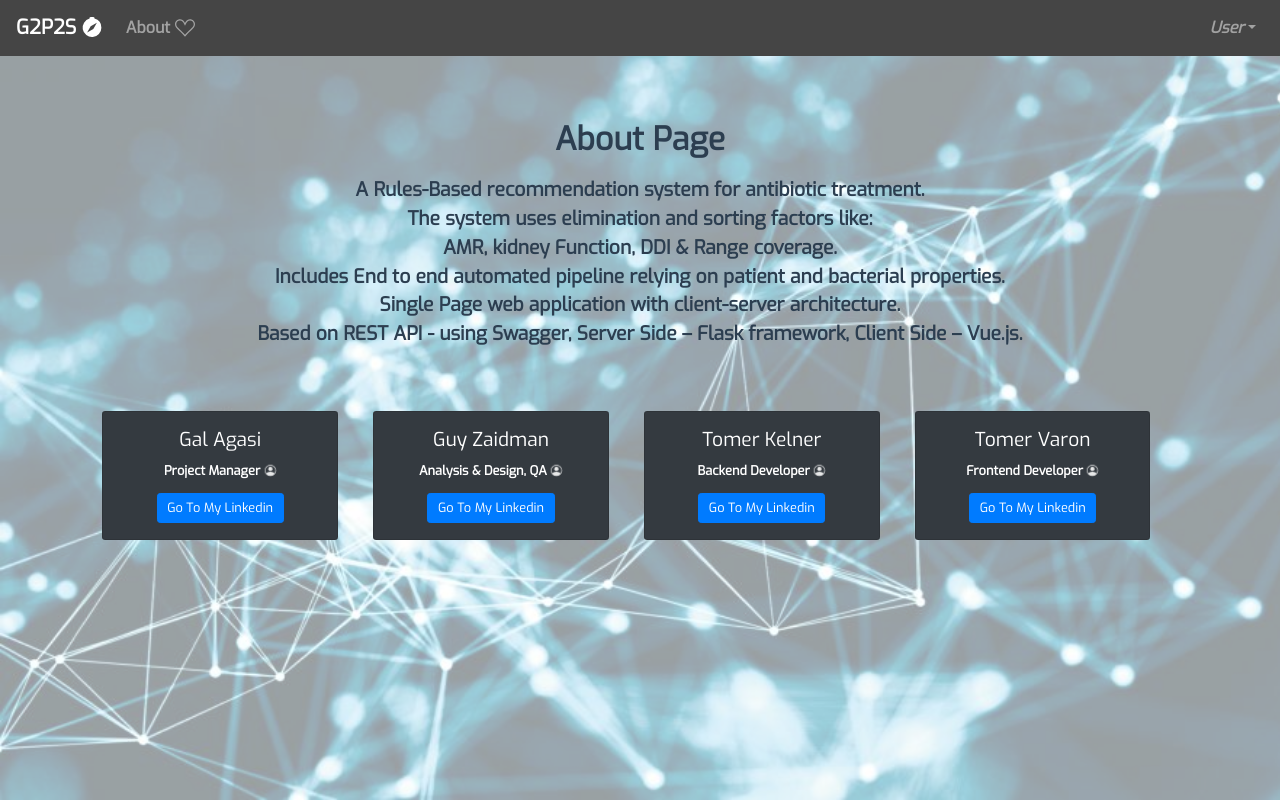
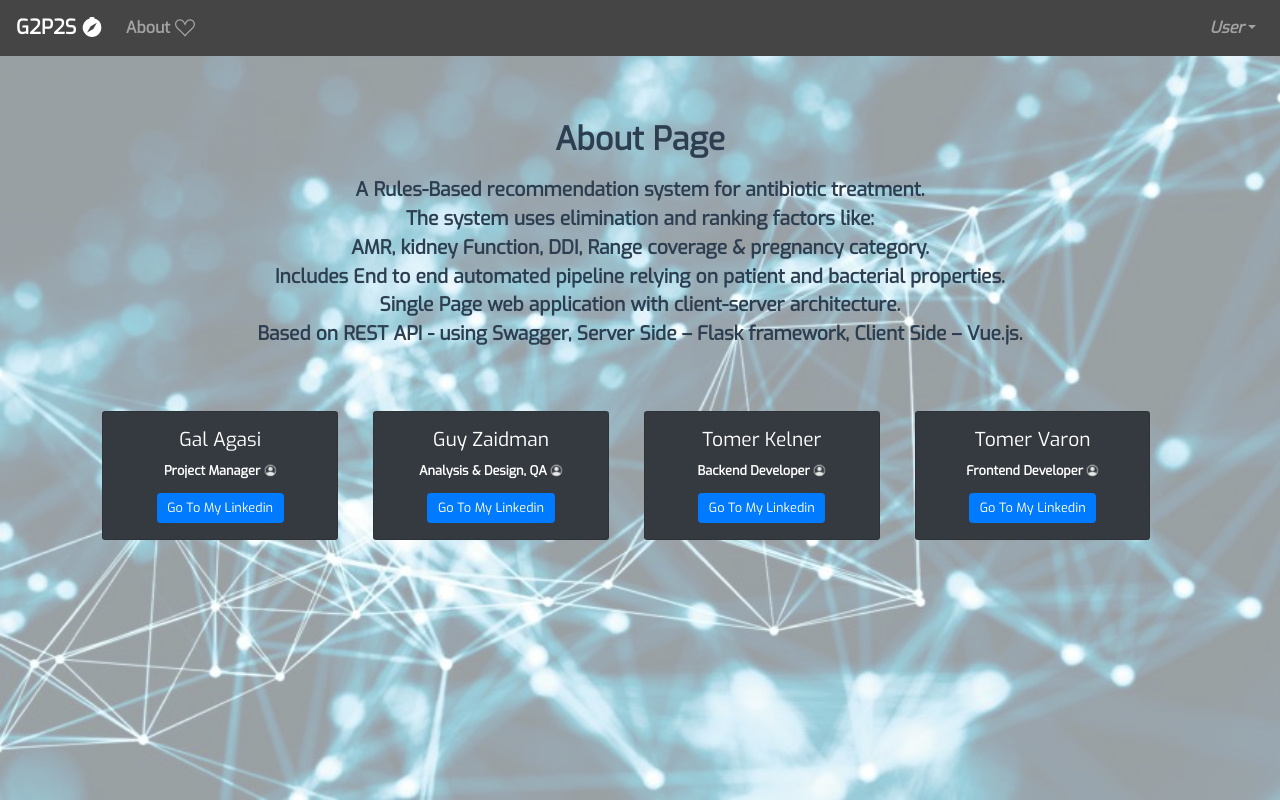
Before and after one commit to GalAgas/FinalProject, a Vue app in the folder client/: page /AboutUs in a window 1280 px wide. Built offline with nearby package versions, Linux system fonts and the light colour scheme.

Commit message:
Update AboutUsPage.vue

```diff
--- a/client/src/Pages/AboutUsPage.vue
+++ b/client/src/Pages/AboutUsPage.vue
@@ -3,8 +3,8 @@
     <h1><B>About Page</B></h1>
     <p id="parProject">
       A Rules-Based recommendation system for antibiotic treatment.<br>
-      The system uses elimination and sorting factors like:<br>
-      AMR, kidney Function, DDI & Range coverage.<br>
+      The system uses elimination and ranking factors like:<br>
+      AMR, kidney Function, DDI, Range coverage & pregnancy category.<br>
       Includes End to end automated pipeline relying on patient and bacterial properties.<br>
       Single Page web application with client-server architecture.<br>
       Based on REST API - using Swagger, Server Side – Flask framework, Client Side – Vue.js.<br>
```
